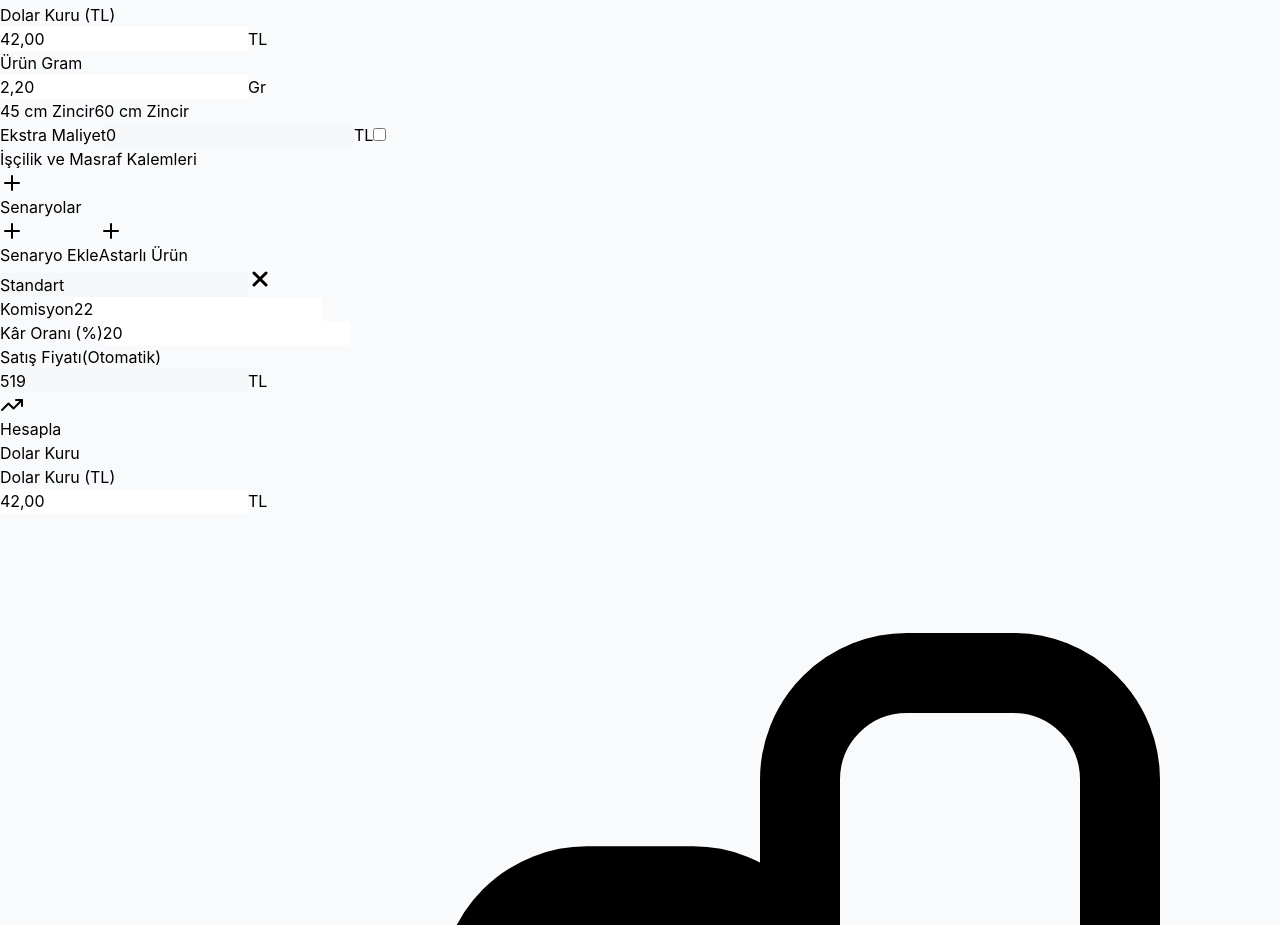
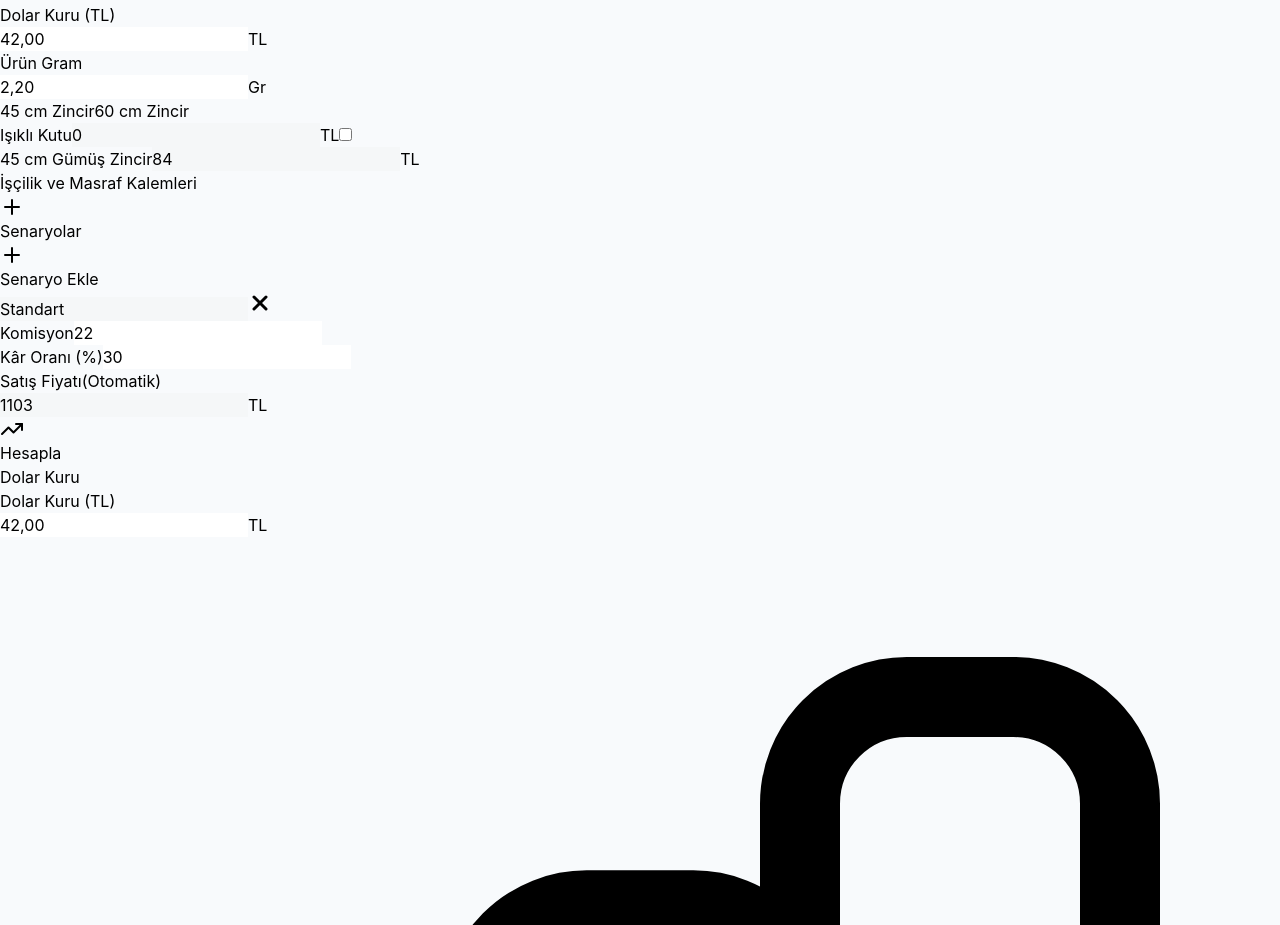
Before and after one commit to kyntfkc/silverprice, a React (Vite) app: page / in a window 1280 px wide. Shown: the part 1325-2250 px from the top of the page. Built offline with nearby package versions, Linux system fonts and the light colour scheme.

Commit message:
45 cm GÃ¼mÃ¼ÅŸ Zincir eklendi, varsayÄ±lan iÅŸÃ§ilik 3'e gÃ¼ncellendi, Ekstra Maliyet -> IÅŸÄ±klÄ± Kutu deÄŸiÅŸtirildi (x2), varsayÄ±lan kar %30 yapÄ±ldÄ± ve Optimum Skor gÃ¼ncellendi

```diff
--- a/src/components/InputForm.tsx
+++ b/src/components/InputForm.tsx
@@ -4,7 +4,6 @@ import {
   calculateProductAmount,
   calculatePurchasePrice
 } from '../utils/calculations'
-import { calculateStandardSalePrice } from '../utils/calculations'
 import { Plus, X } from 'lucide-react'
 
 interface InputFormProps {
@@ -54,6 +53,15 @@ function InputForm({
   // Dolar Tutarı (sadece gösterim için): Ürün Gramı × İşçilik
   const dollarAmount = useMemo(() => productInfo.productGram * productInfo.laborDollar, [productInfo.productGram, productInfo.laborDollar])
 
+  // 45 cm Gümüş Zincir fiyatı: dolar kuru x 2
+  const silverChain45Price = useMemo(() => silverInfo.dollarRate * 2, [silverInfo.dollarRate])
+
+  // 45 cm Gümüş Zincir fiyatını expenses'e güncelle
+  useEffect(() => {
+    updateExpenses('silverChain45Cost', silverChain45Price)
+    // eslint-disable-next-line react-hooks/exhaustive-deps
+  }, [silverChain45Price])
+
   useEffect(() => {
     const updatedProductInfo = {
       ...productInfo,
@@ -62,7 +70,8 @@ function InputForm({
     if (Math.abs(updatedProductInfo.dollarAmount - productInfo.dollarAmount) > 0.0001) {
       onProductInfoChange(updatedProductInfo)
     }
-  }, [productInfo, dollarAmount, onProductInfoChange])
+    // eslint-disable-next-line react-hooks/exhaustive-deps
+  }, [dollarAmount])
 
   useEffect(() => {
     const updatedSilverInfo = {
@@ -76,7 +85,8 @@ function InputForm({
     ) {
       onSilverInfoChange(updatedSilverInfo)
     }
-  }, [silverInfo, productAmount, purchasePrice, onSilverInfoChange])
+    // eslint-disable-next-line react-hooks/exhaustive-deps
+  }, [productAmount, purchasePrice])
 
   const toggleSection = (section: 'labor' | 'expenses' | 'extras') => {
     setExpandedSections((prev) => ({
@@ -88,10 +98,6 @@ function InputForm({
   const updateProductInfo = useCallback((field: keyof ProductInfo, value: number | boolean) => {
     onProductInfoChange({ ...productInfo, [field]: value })
   }, [productInfo, onProductInfoChange])
-
-  const updateSilverInfo = useCallback((field: keyof SilverInfo, value: number) => {
-    onSilverInfoChange({ ...silverInfo, [field]: value })
-  }, [silverInfo, onSilverInfoChange])
 
   const updateExpenses = useCallback((field: keyof Expenses, value: number) => {
     onExpensesChange({ ...expenses, [field]: value })
@@ -142,26 +148,12 @@ function InputForm({
     ])
   }
 
-  const addLinedProduct = () => {
-    if (platforms.some(p => p.name === 'Astarlı Ürün')) return
-    const sale = calculateStandardSalePrice(
-      productInfo,
-      silverInfo,
-      expenses,
-      22,
-      30
-    )
-    onPlatformsChange([
-      ...platforms,
-      { name: 'Astarlı Ürün', commissionRate: 22, salePrice: sale, targetProfitRate: 30 },
-    ])
-  }
 
   const removePlatform = (index: number) => {
     const next = platforms.filter((_, i) => i !== index)
     if (next.length === 0) {
       onPlatformsChange([
-        { name: 'Standart', commissionRate: 22, salePrice: calculateDefaultSalePrice(silverInfo.productAmount), targetProfitRate: 20 },
+        { name: 'Standart', commissionRate: 22, salePrice: calculateDefaultSalePrice(silverInfo.productAmount), targetProfitRate: 30 },
       ])
     } else {
       onPlatformsChange(next)
@@ -211,7 +203,6 @@ function InputForm({
                 try {
                   const saved = localStorage.getItem('appSettings')
                   const chain45Price = saved ? (JSON.parse(saved)?.defaultChain45Price ?? 10) : 10
-                  const chain60Price = saved ? (JSON.parse(saved)?.defaultChain60Price ?? 30) : 30
 
                   const nextOption = lengthOption === '45' ? 'none' : '45'
 
@@ -271,7 +262,7 @@ function InputForm({
             </div>
 
             <div className="flex items-center gap-2 bg-slate-50/80 px-2.5 py-1.5 rounded-lg border border-slate-200">
-              <span className="text-xs font-medium text-slate-700">Ekstra Maliyet</span>
+              <span className="text-xs font-medium text-slate-700">Işıklı Kutu</span>
               <input
                 type="number"
                 step="0.01"
@@ -291,6 +282,18 @@ function InputForm({
                 />
                 <div className="w-9 h-5 bg-gray-300 peer-focus:outline-none rounded-full peer peer-checked:after:translate-x-full after:content-[''] after:absolute after:top-[2px] after:left-[2px] after:bg-white after:border-gray-300 after:border after:rounded-full after:h-4 after:w-4 after:transition-all peer-checked:bg-rose-500"></div>
               </label>
+            </div>
+            <div className="flex items-center gap-2 bg-slate-50/80 px-2.5 py-1.5 rounded-lg border border-slate-200">
+              <span className="text-xs font-medium text-slate-700">45 cm Gümüş Zincir</span>
+              <input
+                type="number"
+                step="0.01"
+                value={Math.round(silverInfo.dollarRate * 2 * 100) / 100}
+                readOnly
+                disabled
+                className="w-20 px-2 py-1 text-xs border border-slate-300/70 rounded-md bg-slate-100 text-slate-600 cursor-not-allowed shadow-sm"
+              />
+              <span className="text-[11px] text-gray-500">TL</span>
             </div>
           </div>
         </div>
@@ -339,6 +342,20 @@ function InputForm({
             </div>
 
             <div className="grid grid-cols-4 gap-2 items-end">
+              <div>
+                <label className="block text-xs text-slate-600 mb-1 font-medium">45 cm Gümüş Zincir</label>
+                <div className="relative">
+                  <input
+                    type="number"
+                    step="0.01"
+                    value={Math.round(silverInfo.dollarRate * 2 * 100) / 100}
+                    readOnly
+                    disabled
+                    className="h-9 w-full px-2 pr-8 text-sm border border-slate-300/70 rounded-lg bg-slate-100 text-slate-600 cursor-not-allowed text-center shadow-sm"
+                  />
+                  <span className="absolute right-2 top-1/2 -translate-y-1/2 text-xs text-slate-500 font-medium">TL</span>
+                </div>
+              </div>
               <div>
                 <label className="block text-xs text-slate-600 mb-1 font-medium">Kargo</label>
                 <div className="relative">
@@ -409,29 +426,21 @@ function InputForm({
               <Plus className="w-3 h-3" />
               Senaryo Ekle
             </button>
-            <button
-              onClick={addLinedProduct}
-              className="flex items-center gap-1 px-2 py-1 text-xs font-medium text-rose-600 hover:text-rose-700 hover:bg-rose-50 rounded-lg transition-all"
-              title="Astarlı Ürün senaryosu ekle"
-            >
-              <Plus className="w-3 h-3" />
-              Astarlı Ürün
-            </button>
           </div>
         </div>
         <div className="grid grid-cols-1 sm:grid-cols-2 lg:grid-cols-3 gap-2">
           {platforms.map((platform, index) => (
-            <div key={`${platform.name}-${index}`} className="p-3 bg-white rounded-lg border border-slate-300/70 shadow-sm hover:shadow-md hover:border-slate-400/60 transition-all duration-200 relative ring-1 ring-slate-200/20">
+            <div key={platform.name || `platform-${index}`} className="p-3 bg-white rounded-lg border border-slate-300/70 shadow-sm hover:shadow-md hover:border-slate-400/60 transition-all duration-200 relative ring-1 ring-slate-200/20">
             <div className="space-y-1.5">
               <div className="relative">
                 <input
                   type="text"
                   value={platform.name}
                   onChange={(e) => {
-                    if (platform.name === 'Standart' || platform.name === 'Astarlı Ürün') return
+                    if (platform.name === 'Standart') return
                     updatePlatform(index, 'name', e.target.value)
                   }}
-                  disabled={platform.name === 'Standart' || platform.name === 'Astarlı Ürün'}
+                  disabled={platform.name === 'Standart'}
                   className="w-full px-2 py-1.5 pr-8 text-sm border border-slate-300/70 rounded-lg focus:ring-2 focus:ring-rose-500 focus:border-rose-500 bg-white font-medium text-slate-900 text-center shadow-sm disabled:bg-slate-100 disabled:cursor-not-allowed disabled:text-slate-500"
                   placeholder="Senaryo adı"
                 />
@@ -443,7 +452,7 @@ function InputForm({
                   <X className="w-3.5 h-3.5 group-hover:scale-110 transition-transform" strokeWidth={3} />
                 </button>
               </div>
-              {platform.name === 'Standart' || platform.name === 'Astarlı Ürün' ? (
+              {platform.name === 'Standart' ? (
                 <div className="grid grid-cols-2 gap-2">
                   <div>
                     <label className="block text-xs text-slate-600 mb-1 font-medium">Komisyon</label>
@@ -463,13 +472,13 @@ function InputForm({
                     <input
                       type="number"
                       step="0.1"
-                      value={(platform.targetProfitRate ?? (platform.name === 'Astarlı Ürün' ? 30 : 20)) === 0 ? '' : (platform.targetProfitRate ?? (platform.name === 'Astarlı Ürün' ? 30 : 20))}
+                      value={(platform.targetProfitRate ?? 30) === 0 ? '' : (platform.targetProfitRate ?? 30)}
                       onChange={(e) => {
                         const value = e.target.value === '' ? 0 : parseFloat(e.target.value) || 0
                         updatePlatform(index, 'targetProfitRate', value)
                       }}
                       className="w-full px-2 py-1.5 text-sm border border-slate-300/70 rounded-lg focus:ring-2 focus:ring-rose-500 focus:border-rose-500 bg-white text-center font-semibold shadow-sm"
-                      placeholder={platform.name === 'Astarlı Ürün' ? '30' : '20'}
+                      placeholder="30"
                     />
                   </div>
                 </div>
@@ -491,7 +500,7 @@ function InputForm({
                 <div>
                 <label className="block text-xs text-slate-600 mb-1 font-medium">
                   Satış Fiyatı
-                  {(platform.name === 'Standart' || platform.name === 'Astarlı Ürün') && (
+                  {platform.name === 'Standart' && (
                     <span className="ml-1 text-xs text-gray-500 font-normal">(Otomatik)</span>
                   )}
                 </label>
@@ -501,10 +510,10 @@ function InputForm({
                       step="1"
                       value={platform.salePrice}
                       onChange={(e) => {
-                        if (platform.name === 'Standart' || platform.name === 'Astarlı Ürün') return
+                        if (platform.name === 'Standart') return
                         updatePlatform(index, 'salePrice', parseInt(e.target.value) || 0)
                       }}
-                      disabled={platform.name === 'Standart' || platform.name === 'Astarlı Ürün'}
+                      disabled={platform.name === 'Standart'}
                       className="w-full pr-8 px-2 py-1.5 text-sm border-2 border-gray-300 rounded-lg focus:ring-2 focus:ring-rose-500 focus:border-rose-500 bg-white text-center font-semibold disabled:bg-gray-100 disabled:cursor-not-allowed disabled:text-gray-500"
                       placeholder="0"
                     />
--- a/src/components/ProfitCalculator.tsx
+++ b/src/components/ProfitCalculator.tsx
@@ -11,8 +11,8 @@ import SettingsModal, { AppSettings } from './SettingsModal'
 
 const defaultProductInfo: ProductInfo = {
   productGram: 2.20,
-  laborDollar: 1.50,
-  dollarAmount: 3.30, // Ürün Gramı × İşçilik = 2.20 × 1.50
+  laborDollar: 3.00,
+  dollarAmount: 6.60, // Ürün Gramı × İşçilik = 2.20 × 3.00
 }
 
 const defaultSilverInfo: SilverInfo = {
@@ -29,24 +29,24 @@ const defaultExpenses: Expenses = {
   serviceFee: 12,
   extraChain: 5,
   specialPackaging: 0,
+  silverChain45Cost: 84, // Dolar kuru x 2 = 42 x 2
 }
 
 const getDefaultPlatforms = (productAmount: number = 138.60): Platform[] => [
-  { name: 'Standart', commissionRate: 22, salePrice: Math.round(productAmount * 2), targetProfitRate: 20 },
+  { name: 'Standart', commissionRate: 22, salePrice: Math.round(productAmount * 2), targetProfitRate: 30 },
 ]
 
 function ProfitCalculator() {
   const defaultAppSettings: AppSettings = {
     defaultProductGram: 2.20,
     defaultDollarRate: 42.00,
-    defaultLaborDollar: 1.50,
+    defaultLaborDollar: 3.00,
     defaultShipping: 120,
     defaultPackaging: 20,
     defaultServiceFee: 12,
     defaultETaxRate: 1.0,
     defaultCommission: 22,
-    defaultStandardProfit: 20,
-    defaultLinedProfit: 30,
+    defaultStandardProfit: 30,
     defaultExtraCost: 150,
     defaultChain45Price: 10,
     defaultChain60Price: 30,
@@ -187,7 +187,6 @@ function ProfitCalculator() {
     setExpenses(prev => ({ ...prev, shipping: s.defaultShipping, packaging: s.defaultPackaging, serviceFee: s.defaultServiceFee, eCommerceTaxRate: s.defaultETaxRate, specialPackaging: prev.specialPackaging > 0 ? s.defaultExtraCost : 0 }))
     setPlatforms(prev => prev.map(p => {
       if (p.name === 'Standart') return { ...p, commissionRate: s.defaultCommission, targetProfitRate: s.defaultStandardProfit }
-      if (p.name === 'Astarlı Ürün') return { ...p, commissionRate: s.defaultCommission, targetProfitRate: s.defaultLinedProfit }
       return p
     }))
   }
@@ -212,23 +211,23 @@ function ProfitCalculator() {
     }
   }, [])
 
-  // Standart ve Astarlı Ürün senaryolarının fiyatını otomatik hesapla
+  // Standart senaryonun fiyatını otomatik hesapla
   const prevDepsRef = useRef<string>('')
   useEffect(() => {
-    const depsKey = `${productInfo.productGram}-${productInfo.laborDollar}-${silverInfo.dollarRate}-${expenses.shipping}-${expenses.packaging}-${expenses.serviceFee}-${expenses.extraChain}-${expenses.specialPackaging}-${expenses.eCommerceTaxRate}`
+    const depsKey = `${productInfo.productGram}-${productInfo.laborDollar}-${silverInfo.dollarRate}-${expenses.shipping}-${expenses.packaging}-${expenses.serviceFee}-${expenses.extraChain}-${expenses.specialPackaging}-${expenses.eCommerceTaxRate}-${expenses.silverChain45Cost}`
 
     if (prevDepsRef.current === depsKey) return
     prevDepsRef.current = depsKey
 
     setPlatforms(prevPlatforms => {
       let updated: Platform[] | null = null
-      const autoNames = ['Standart', 'Astarlı Ürün']
+      const autoNames = ['Standart']
       autoNames.forEach(name => {
         const idx = prevPlatforms.findIndex(p => p.name === name)
         if (idx !== -1) {
           const platform = prevPlatforms[idx]
           const commissionRate = platform.commissionRate || 22
-          const defaultTarget = name === 'Astarlı Ürün' ? 30 : 20
+          const defaultTarget = 30
           const targetProfitRate = platform.targetProfitRate ?? defaultTarget
           const newSalePrice = calculateStandardSalePrice(
             productInfo,
@@ -251,8 +250,8 @@ function ProfitCalculator() {
   const prevProfitRatesRef = useRef<string>('')
   useEffect(() => {
     const currentProfitRates = platforms
-      .filter(p => p.name === 'Standart' || p.name === 'Astarlı Ürün')
-      .map(p => `${p.name}:${p.commissionRate}:${p.targetProfitRate ?? (p.name === 'Astarlı Ürün' ? 30 : 20)}`)
+      .filter(p => p.name === 'Standart')
+      .map(p => `${p.name}:${p.commissionRate}:${p.targetProfitRate ?? 30}`)
       .join('|')
 
     if (prevProfitRatesRef.current === currentProfitRates) return
@@ -260,13 +259,13 @@ function ProfitCalculator() {
 
     setPlatforms(prevPlatforms => {
       let updated: Platform[] | null = null
-      const autoNames = ['Standart', 'Astarlı Ürün']
+      const autoNames = ['Standart']
       autoNames.forEach(name => {
         const idx = prevPlatforms.findIndex(p => p.name === name)
         if (idx !== -1) {
           const platform = prevPlatforms[idx]
           const commissionRate = platform.commissionRate || 22
-          const defaultTarget = name === 'Astarlı Ürün' ? 30 : 20
+          const defaultTarget = 30
           const targetProfitRate = platform.targetProfitRate ?? defaultTarget
           const newSalePrice = calculateStandardSalePrice(
             productInfo,
--- a/src/components/SettingsModal.tsx
+++ b/src/components/SettingsModal.tsx
@@ -10,7 +10,6 @@ export interface AppSettings {
   defaultETaxRate: number
   defaultCommission: number
   defaultStandardProfit: number
-  defaultLinedProfit: number
   defaultExtraCost: number
   defaultChain45Price: number
   defaultChain60Price: number
@@ -36,7 +35,6 @@ export default function SettingsModal({ open, initial, onClose, onSave }: Settin
     defaultETaxRate: String(initial.defaultETaxRate),
     defaultCommission: String(initial.defaultCommission),
     defaultStandardProfit: String(initial.defaultStandardProfit),
-    defaultLinedProfit: String(initial.defaultLinedProfit),
     defaultExtraCost: String(initial.defaultExtraCost),
     defaultChain45Price: String(initial.defaultChain45Price ?? 10),
     defaultChain60Price: String(initial.defaultChain60Price ?? 30),
@@ -54,7 +52,6 @@ export default function SettingsModal({ open, initial, onClose, onSave }: Settin
       defaultETaxRate: String(initial.defaultETaxRate),
       defaultCommission: String(initial.defaultCommission),
       defaultStandardProfit: String(initial.defaultStandardProfit),
-      defaultLinedProfit: String(initial.defaultLinedProfit),
       defaultExtraCost: String(initial.defaultExtraCost),
       defaultChain45Price: String(initial.defaultChain45Price ?? 10),
       defaultChain60Price: String(initial.defaultChain60Price ?? 30),
@@ -142,12 +139,6 @@ export default function SettingsModal({ open, initial, onClose, onSave }: Settin
               className="w-full px-2 py-1.5 text-sm border border-slate-300 rounded-lg" />
           </div>
           <div>
-            <label className="block text-xs text-slate-600 mb-1 font-medium">Astarlı Ürün Kâr Oranı (%)</label>
-            <input type="text" inputMode="decimal" value={draft.defaultLinedProfit}
-              onChange={e=>setDraftValue('defaultLinedProfit', e.target.value)} onBlur={()=>commitNumber('defaultLinedProfit')}
-              className="w-full px-2 py-1.5 text-sm border border-slate-300 rounded-lg" />
-          </div>
-          <div>
             <label className="block text-xs text-slate-600 mb-1 font-medium">45 cm Zincir Fiyatı (TL)</label>
             <input type="text" inputMode="numeric" value={draft.defaultChain45Price}
               onChange={e=>setDraftValue('defaultChain45Price', e.target.value)} onBlur={()=>commitNumber('defaultChain45Price')}
--- a/src/types.ts
+++ b/src/types.ts
@@ -18,6 +18,7 @@ export interface Expenses {
   serviceFee: number
   extraChain: number
   specialPackaging: number
+  silverChain45Cost: number // 45 cm Gümüş Zincir (dolar kuru x 2)
 }
 
 export interface Platform {
--- a/src/utils/calculations.ts
+++ b/src/utils/calculations.ts
@@ -42,14 +42,15 @@ export function calculateProfit(
   const eCommerceTaxRate = expenses.eCommerceTaxRate || 1.00
   const eCommerceTaxAmount = platform.salePrice * (eCommerceTaxRate / 100)
 
-  // Masraf Toplamı: Kargo + Ambalaj + Stopaj + Hizmet + Ekstra Zincir + Özel Ambalaj
+  // Masraf Toplamı: Kargo + Ambalaj + Stopaj + Hizmet + Ekstra Zincir + Işıklı Kutu (x2) + 45 cm Gümüş Zincir
   const totalExpenses =
     expenses.shipping +
     expenses.packaging +
     eCommerceTaxAmount +
     expenses.serviceFee +
     expenses.extraChain +
-    expenses.specialPackaging
+    (expenses.specialPackaging * 2) + // Işıklı Kutu x2
+    expenses.silverChain45Cost
 
   // Toplam Maliyet: Alış Fiyatı + Masraf Toplamı + Komisyon Tutarı
   const totalCost = purchasePrice + totalExpenses + commissionAmount
@@ -69,10 +70,10 @@ export function calculateProfit(
     silverInfo,
     expenses,
     platform.commissionRate,
-    20
+    30
   )
-  const salePriceCoefficient = standardSalePrice > 0 && platform.salePrice > 0 ? platform.salePrice / standardSalePrice : 1
-  const optimumScore = standardSalePrice > 0 ? (profitRate / 20) * salePriceCoefficient * 100 : 0
+  const salePriceCoefficient = (standardSalePrice > 0 && platform.salePrice > 0) ? platform.salePrice / standardSalePrice : 1
+  const optimumScore = standardSalePrice > 0 ? (profitRate / 30) * salePriceCoefficient * 100 : 0
 
   return {
     platform: platform.name,
@@ -123,7 +124,7 @@ export function calculateStandardSalePrice(
   silverInfo: SilverInfo,
   expenses: Expenses,
   commissionRate: number = 22,
-  targetProfitRate: number = 20
+  targetProfitRate: number = 30
 ): number {
   const productAmount = calculateProductAmount(
     productInfo.productGram,
@@ -137,7 +138,8 @@ export function calculateStandardSalePrice(
     expenses.packaging +
     expenses.serviceFee +
     expenses.extraChain +
-    expenses.specialPackaging
+    (expenses.specialPackaging * 2) + // Işıklı Kutu x2
+    expenses.silverChain45Cost
 
   const eCommerceTaxRate = expenses.eCommerceTaxRate || 1.00
   const denominator = 1 - (eCommerceTaxRate / 100) - (commissionRate / 100) - (targetProfitRate / 100)
```
Also changed, not shown: 1 other file (tests, documents, lock files or other folders).
